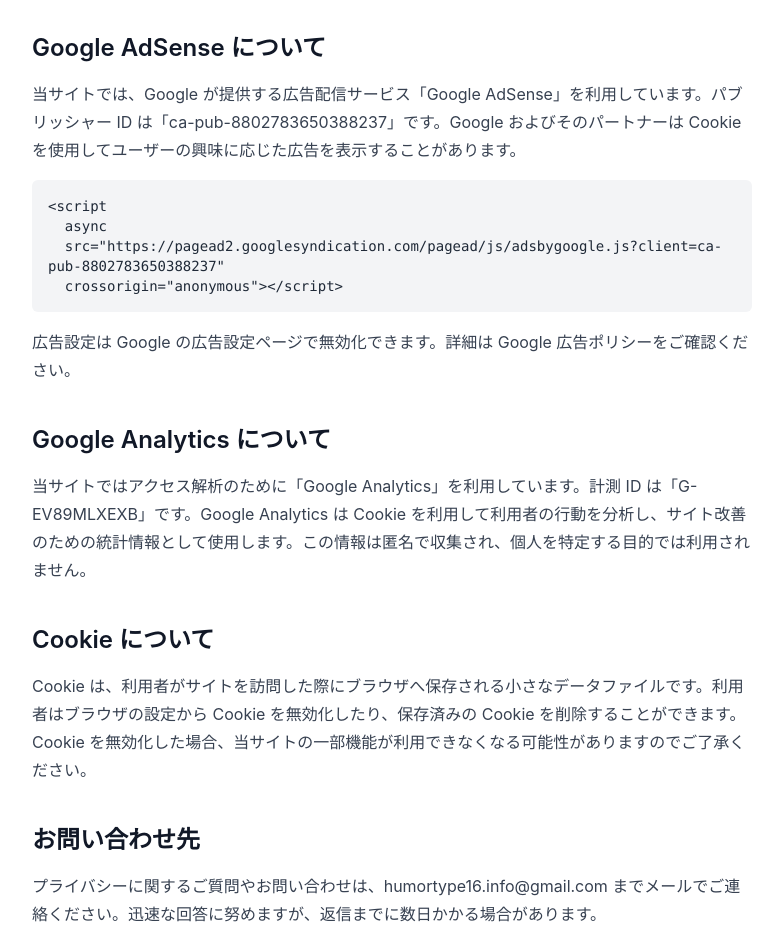
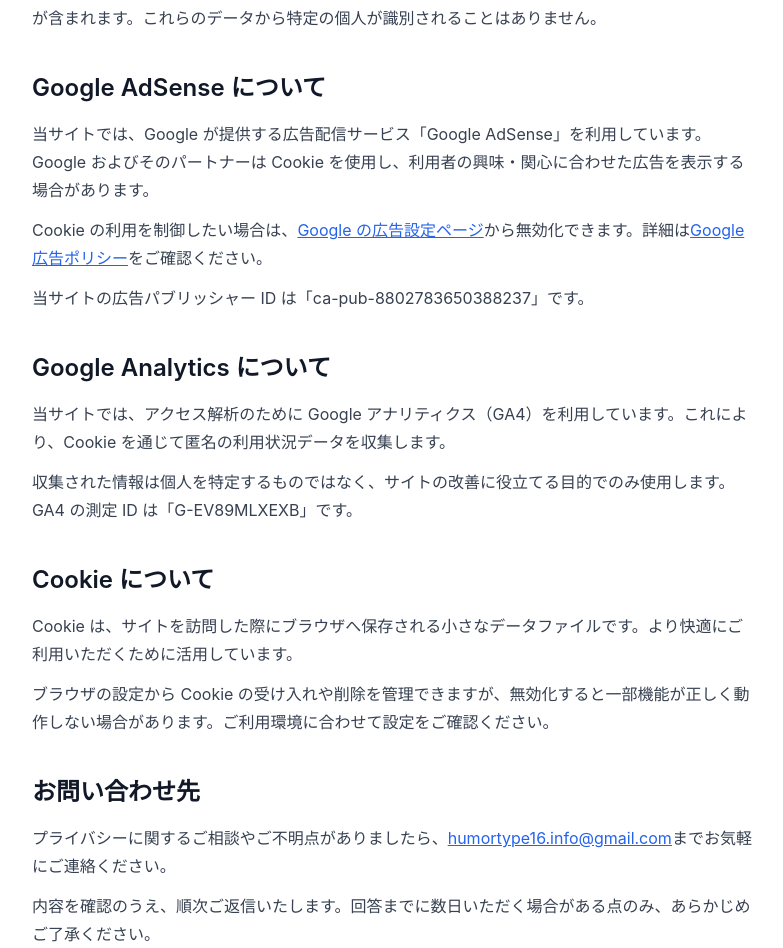
Before and after one commit to heyr0702-mmm/HumorType16, a Next.js app: page /privacy in a window 1280 px wide. Shown: the part 564-1512 px from the top of the page, without its empty margins (248-1031 px from the left). Built offline with nearby package versions, Linux system fonts and the light colour scheme; no server answers.

Commit message:
style: rewrite privacy policy in natural, user-friendly tone

```diff
--- a/pages/privacy.tsx
+++ b/pages/privacy.tsx
@@ -6,7 +6,7 @@ const sections = [
     title: "当サイトについて",
     body: (
       <p className="leading-7 text-gray-700">
-        当サイト「HumorType16」は、ユーモアタイプ診断に関する情報と体験を提供する個人運営のウェブサイトです。利用者のみなさまに安心してご利用いただけるよう、個人情報とプライバシーの保護を最優先に考えています。
+        当サイト「HumorType16」は、ユーモアタイプ診断を気軽にお楽しみいただくための個人運営サイトです。安心してご利用いただけるよう、個人情報やプライバシーの扱いには細心の注意を払っています。
       </p>
     ),
   },
@@ -14,28 +14,46 @@ const sections = [
     id: "collection",
     title: "収集する情報",
     body: (
-      <p className="leading-7 text-gray-700">
-        当サイトでは、広告配信およびアクセス解析のために Cookie や類似技術を通じて匿名の利用状況情報を収集する場合があります。これらの情報にはブラウザやデバイスの種類、閲覧したページ、アクセス日時などが含まれますが、特定の個人を識別するものではありません。
-      </p>
+      <div className="space-y-3 leading-7 text-gray-700">
+        <p>
+          当サイトでは、サービスの向上を目的に、広告配信やアクセス解析を通じて匿名の利用状況データを収集することがあります。
+        </p>
+        <p>
+          収集される情報には、閲覧したページやアクセス日時、使用しているブラウザやデバイスの種類などが含まれます。これらのデータから特定の個人が識別されることはありません。
+        </p>
+      </div>
     ),
   },
   {
     id: "adsense",
     title: "Google AdSense について",
     body: (
-      <div className="space-y-4 text-gray-700">
-        <p className="leading-7">
-          当サイトでは、Google が提供する広告配信サービス「Google AdSense」を利用しています。パブリッシャー ID は「ca-pub-8802783650388237」です。Google およびそのパートナーは Cookie を使用してユーザーの興味に応じた広告を表示することがあります。
+      <div className="space-y-3 leading-7 text-gray-700">
+        <p>
+          当サイトでは、Google が提供する広告配信サービス「Google AdSense」を利用しています。Google およびそのパートナーは Cookie を使用し、利用者の興味・関心に合わせた広告を表示する場合があります。
         </p>
-        <pre className="whitespace-pre-wrap rounded-md bg-gray-100 p-4 text-sm font-mono text-gray-800">
-{`<script
-  async
-  src="https://pagead2.googlesyndication.com/pagead/js/adsbygoogle.js?client=ca-pub-8802783650388237"
-  crossorigin="anonymous"></script>`}
-        </pre>
-        <p className="leading-7">
-          広告設定は Google の広告設定ページで無効化できます。詳細は Google 広告ポリシーをご確認ください。
+        <p>
+          Cookie の利用を制御したい場合は、
+          <a
+            href="https://adssettings.google.com/"
+            className="text-blue-600 underline"
+            target="_blank"
+            rel="noopener noreferrer"
+          >
+            Google の広告設定ページ
+          </a>
+          から無効化できます。詳細は
+          <a
+            href="https://policies.google.com/technologies/ads"
+            className="text-blue-600 underline"
+            target="_blank"
+            rel="noopener noreferrer"
+          >
+            Google 広告ポリシー
+          </a>
+          をご確認ください。
         </p>
+        <p>当サイトの広告パブリッシャー ID は「ca-pub-8802783650388237」です。</p>
       </div>
     ),
   },
@@ -43,27 +61,47 @@ const sections = [
     id: "analytics",
     title: "Google Analytics について",
     body: (
-      <p className="leading-7 text-gray-700">
-        当サイトではアクセス解析のために「Google Analytics」を利用しています。計測 ID は「G-EV89MLXEXB」です。Google Analytics は Cookie を利用して利用者の行動を分析し、サイト改善のための統計情報として使用します。この情報は匿名で収集され、個人を特定する目的では利用されません。
-      </p>
+      <div className="space-y-3 leading-7 text-gray-700">
+        <p>
+          当サイトでは、アクセス解析のために Google アナリティクス（GA4）を利用しています。これにより、Cookie を通じて匿名の利用状況データを収集します。
+        </p>
+        <p>
+          収集された情報は個人を特定するものではなく、サイトの改善に役立てる目的でのみ使用します。GA4 の測定 ID は「G-EV89MLXEXB」です。
+        </p>
+      </div>
     ),
   },
   {
     id: "cookie",
     title: "Cookie について",
     body: (
-      <p className="leading-7 text-gray-700">
-        Cookie は、利用者がサイトを訪問した際にブラウザへ保存される小さなデータファイルです。利用者はブラウザの設定から Cookie を無効化したり、保存済みの Cookie を削除することができます。Cookie を無効化した場合、当サイトの一部機能が利用できなくなる可能性がありますのでご了承ください。
-      </p>
+      <div className="space-y-3 leading-7 text-gray-700">
+        <p>
+          Cookie は、サイトを訪問した際にブラウザへ保存される小さなデータファイルです。より快適にご利用いただくために活用しています。
+        </p>
+        <p>
+          ブラウザの設定から Cookie の受け入れや削除を管理できますが、無効化すると一部機能が正しく動作しない場合があります。ご利用環境に合わせて設定をご確認ください。
+        </p>
+      </div>
     ),
   },
   {
     id: "contact",
     title: "お問い合わせ先",
     body: (
-      <p className="leading-7 text-gray-700">
-        プライバシーに関するご質問やお問い合わせは、humortype16.info@gmail.com までメールでご連絡ください。迅速な回答に努めますが、返信までに数日かかる場合があります。
-      </p>
+      <div className="space-y-3 leading-7 text-gray-700">
+        <p>
+          プライバシーに関するご相談やご不明点がありましたら、
+          <a
+            href="mailto:humortype16.info@gmail.com"
+            className="text-blue-600 underline"
+          >
+            humortype16.info@gmail.com
+          </a>
+          までお気軽にご連絡ください。
+        </p>
+        <p>内容を確認のうえ、順次ご返信いたします。回答までに数日いただく場合がある点のみ、あらかじめご了承ください。</p>
+      </div>
     ),
   },
 ];
```
